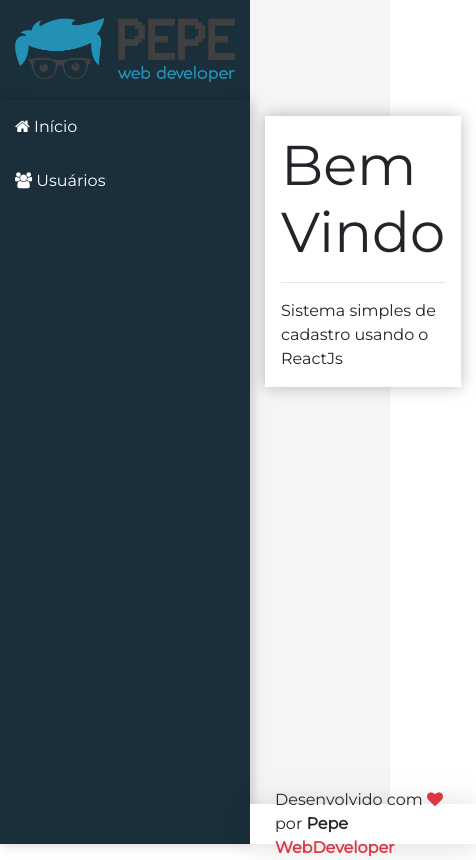
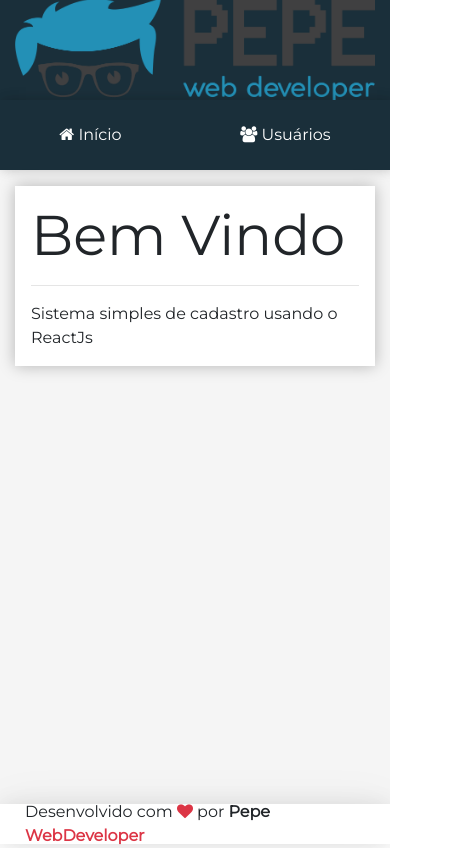
Before and after one commit to peperoschach/crud-react, a React (Create React App) app in the folder frontend/: page / in a window 390 px wide. Shown: the whole page, 476 px wide, since content can reach past the window. Built offline with nearby package versions, Linux system fonts and the light colour scheme.

Commit message:
Responsive

```diff
--- a/frontend/src/components/template/Logo.css
+++ b/frontend/src/components/template/Logo.css
@@ -9,3 +9,10 @@ aside.logo img {
   padding: 0 15px;
   width: 100%;
 }
+
+@media(max-width: 576px;) {
+
+  aside.logo img {
+    width: 350px;
+  }
+}
--- a/frontend/src/components/template/Nav.css
+++ b/frontend/src/components/template/Nav.css
@@ -14,3 +14,22 @@ aside.menu-area {
 .menu a:hover {
   background: linear-gradient(135deg, #07a7e3 0%, #32dac3 100%);
 }
+
+@media(max-width: 768px) {
+  .menu {
+    display: flex;
+    justify-content: flex-start;
+    align-items: center;
+  }
+
+  .menu .a {
+    display: inline;
+    padding: 10px;
+    margin: 0;
+  }
+
+  .menu {
+    height: 100%;
+    justify-content: space-around;
+  }
+}
--- a/frontend/src/main/App.css
+++ b/frontend/src/main/App.css
@@ -3,6 +3,7 @@
 
   --logo-height: 100px;
   --header-height: 100px;
+  --menu-top-height: 70px;
   --aside-width: 250px;
   --footer-height: 40px;
 
@@ -56,3 +57,36 @@ main.content {
 footer.footer {
   grid-area: footer;
 }
+
+@media(max-width: 768px) {
+  .app {
+    grid-template-rows:
+      var(--header-height)
+      var(--menu-top-height)
+      1fr
+      var(--footer-height);
+    grid-template-columns: var(--aside-width) 1fr;
+    grid-template-areas:
+      "logo header"
+      "menu menu"
+      "content content"
+      "footer footer"
+
+  }
+}
+
+@media(max-width: 576px) {
+  .app {
+    grid-template-rows:
+      var(--logo-height)
+      var(--menu-top-height)
+      1fr
+      var(--footer-height);
+    grid-template-columns: 1fr;
+    grid-template-areas:
+      "logo"
+      "menu"
+      "content"
+      "footer"
+  }
+}
```
